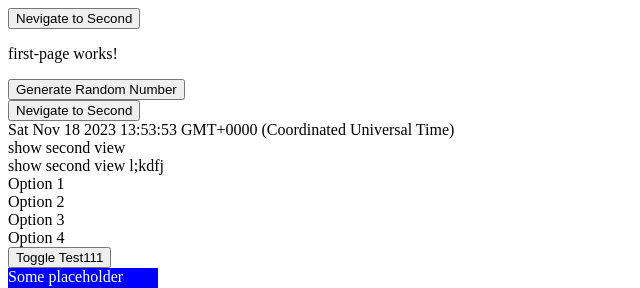
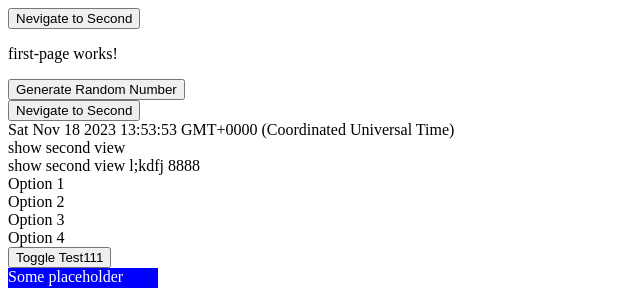
Before and after one commit to BarakShuli/cypressPOC, an Angular app: page / in a window 1280 px wide. Both pictures are taken after a click on the button "Toggle Test111". Shown: the top 288 px of the page, without its empty margins (0-640 px from the left). Built offline with nearby package versions, Linux system fonts and the light colour scheme.

Commit message:
some test2

```diff
--- a/src/app/first-page/first-page.component.html
+++ b/src/app/first-page/first-page.component.html
@@ -18,7 +18,7 @@
 </div>
 } @else {
 <div>
-    show second view l;kdfj
+    show second view l;kdfj 8888
 </div>
 }
 
```
